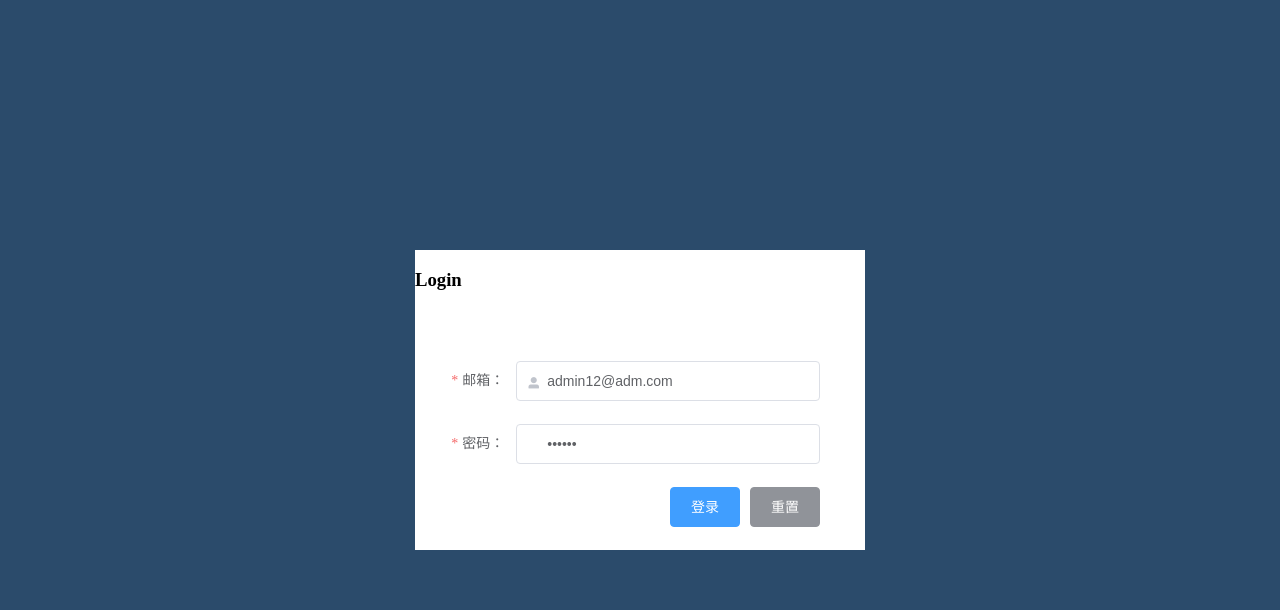
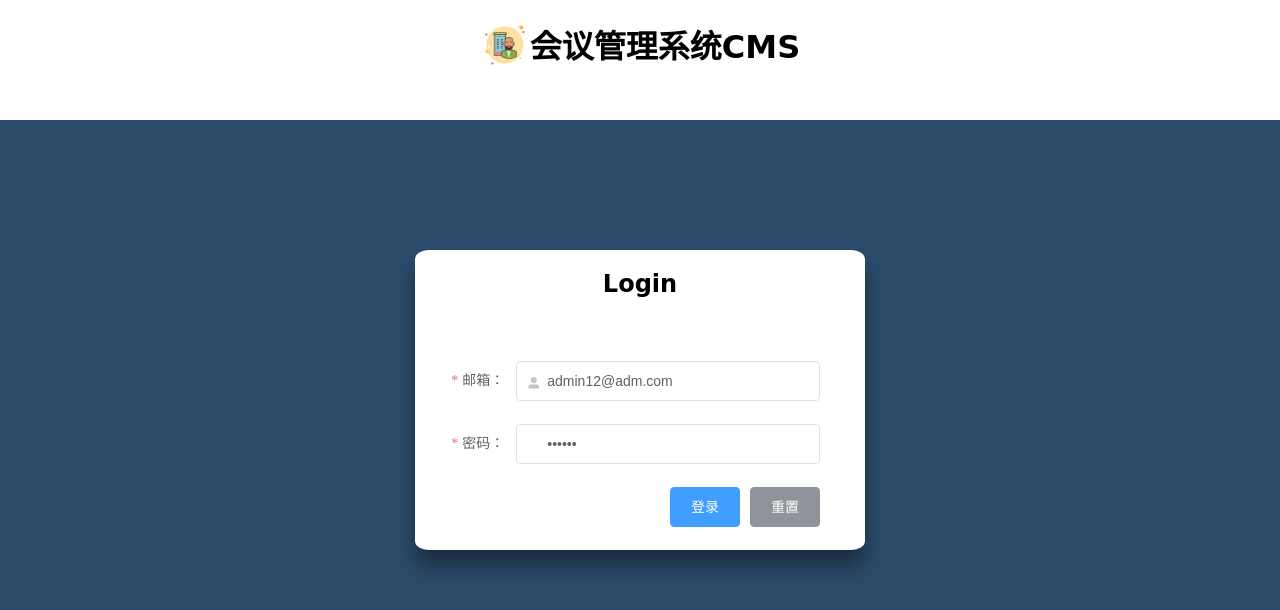
Before and after one commit to L-zz715/Conference_manage, a Vue app in the folder conference_management/: page /#/login in a window 1280 px wide. Shown: the top 610 px of the page. Built offline with nearby package versions, Linux system fonts and the light colour scheme; what vue-quill-editor would draw is missing.

Commit message:
modify layout

```diff
--- a/conference_management/src/assets/css/global.css
+++ b/conference_management/src/assets/css/global.css
@@ -3,7 +3,7 @@ html, body, #app{
     height: 100%;
     margin:0;
     padding: 0;
-    min-width: 1300px;
+    min-width: 1000px;
 }
 
 /* 面包屑导航 */
--- a/conference_management/src/pages/conference-manage/conference-list/index.vue
+++ b/conference_management/src/pages/conference-manage/conference-list/index.vue
@@ -445,9 +445,7 @@ export default {
   methods: {
     async getConfersList() {
       if (this.currentRole === "admin") {
-        let res = await getAllConfers({
-          params: this.queryInfo,
-        });
+        let res = await getAllConfers(this.queryInfo);
         // console.log(res);
         if (res.meta.status !== 200) {
           return this.$message.error(res.meta.message);
--- a/conference_management/src/pages/home/index.vue
+++ b/conference_management/src/pages/home/index.vue
@@ -1,25 +1,18 @@
 <template>
-  <div>home 首页</div>
-
+  <div>
+    <h1>欢迎来到会议管理系统</h1>
+  </div>
 </template>
 
 <script>
 export default {
   name: "Home",
-  // data() {
-  //   return {
-  //     isCollapse: false,
-  //     activePath: "",
-  //   };
-  // },
-  // methods: {
-  //   logout() {
-  //     this.$router.push("login");
-  //   },
-  // },
 };
 </script>
 
 <style scoped>
+h1{
+  font-family: "Comic Sans MS", "Comic Sans", cursive;
 
+}
 </style>
--- a/conference_management/src/pages/layout/component/top.vue
+++ b/conference_management/src/pages/layout/component/top.vue
@@ -1,7 +1,6 @@
 <template>
-  <!-- <el-container> -->
   <el-header>
-    <span class="title">会议管理系统</span>
+    <h1 class="title">会议管理系统</h1>
     <span class="role_label">你好，{{ username }} </span>
     <span>用户角色：</span>
     <el-select
@@ -18,12 +17,10 @@
       >log out</el-button
     >
   </el-header>
-  <!-- </el-container> -->
 </template>
 
 <script>
 import { mapState } from "vuex";
-import {getProfile} from "@/api"
 export default {
   data() {
     return {
@@ -45,17 +42,16 @@ export default {
     getRoleList() {
       this.currentUserRoleList = this.UserRoleList.split(",");
     },
-    getUserProfile() {},
     logout() {
       this.$store.commit("LOGIN_OUT");
       this.$store.commit("CLEAR_USERROLELIST");
       this.$store.commit("CLEAR_CURRENTROLE");
-      window.sessionStorage.clear()
+      window.sessionStorage.clear();
       window.location.reload();
     },
     changeCurrentRole(role) {
       window.sessionStorage.setItem("currentRole", role);
-      this.$router.push('/home')
+      this.$router.push("/home");
       window.location.reload();
     },
   },
@@ -69,14 +65,20 @@ export default {
   justify-content: flex-start;
   align-items: center;
   padding-left: 0;
-  /* width: 100%; */
 }
 
 .el-header .title,
 span {
   font-size: 18px;
   color: #fff;
-  margin-left: 15px;
+  margin-left: 1%;
+  width: 300px;
+}
+
+h1 {
+  display: inline-block;
+  font-family: "Comic Sans MS", "Comic Sans", cursive;
+
 }
 
 .el-header .role_label {
@@ -86,6 +88,6 @@ span {
 }
 
 .el-button {
-  margin-left: 1%;
+  margin-left: 3%;
 }
 </style>
--- a/conference_management/src/pages/login/index.vue
+++ b/conference_management/src/pages/login/index.vue
@@ -1,7 +1,13 @@
 <template>
   <div class="login_container">
+    <div class="head">
+      <div class="title">
+        <img src="@/assets/newIcon1.png" alt="会议图标" />
+        <h1>会议管理系统CMS</h1>
+      </div>
+    </div>
     <div class="login_box">
-      <h3>Login</h3>
+      <h2>Login</h2>
       <el-form
         ref="loginFormRef"
         :model="loginForm"
@@ -71,6 +77,7 @@ export default {
     };
   },
   methods: {
+    // 登录
     loginFuc() {
       this.$refs.loginFormRef.validate(async (valid) => {
         if (!valid) return;
@@ -86,17 +93,16 @@ export default {
         let token = res.token;
         let roleList = res.user.rolelist;
         this.$store.commit("LOGIN_IN", token);
+
         //保存角色信息
-
         this.$store.commit("SET_USERROLELIST", roleList);
         this.$store.commit("SET_CURRENTROLE", roleList[0]);
         window.sessionStorage.setItem("currentRole", roleList[0]);
-        //保存用户信息
-        // let res2 = await getProfile(token);
-        // store.commit("permission/SET_USERPROFILE", res2.data);
+        //跳转首页
         this.$router.replace("/").catch(() => {});
       });
     },
+    // 重置登录信息
     resetLoginForm() {
       this.$refs.loginFormRef.resetFields();
     },
@@ -105,6 +111,10 @@ export default {
 </script>
 
 <style lang="less" scoped>
+.head {
+  height: 15%;
+  background-color: #fff;
+}
 .login_container {
   height: 100%;
   background-color: #2b4b6b;
@@ -113,38 +123,13 @@ export default {
 .login_box {
   width: 450px;
   height: 300px;
+  border-radius: 3%;
   background-color: #fff;
   position: absolute;
   left: 50%;
   top: 50%;
   transform: translate(-50%, -50%);
-
-  .avatar_box {
-    //less  的语法嵌套
-    height: 130px;
-    width: 130px;
-    border: 1px solid #eee;
-    border-radius: 50%;
-    padding: 10px;
-    overflow: hidden;
-    box-shadow: 0 0 10px #ddd;
-    position: absolute;
-    left: 50%;
-    transform: translate(-50%, -50%);
-    background: #fff;
-
-    img {
-      width: 100%;
-      border-radius: 50%;
-      background-color: #eee;
-    }
-  }
-}
-
-.btns {
-  // float: right;
-  display: flex;
-  justify-content: flex-end;
+  box-shadow: 0 16px 20px 0 rgba(0, 0, 0, 0.4);
 }
 
 .login_form {
@@ -152,4 +137,37 @@ export default {
   position: absolute;
   bottom: 0;
 }
+
+.btns {
+  display: flex;
+  justify-content: flex-end;
+}
+
+.title {
+  position: absolute;
+  left: 50%;
+  transform: translate(-50%, 0);
+}
+
+img {
+  position: relative;
+  float: left;
+  top: 20px;
+}
+
+h1,h2{
+  font-family: "Comic Sans MS", "Comic Sans", cursive;
+}
+
+h1 {
+  float: left;
+}
+
+h2 {
+  position: absolute;
+  left: 50%;
+  transform: translate(-50%, 0);
+}
+
+
 </style>
```
Also changed, not shown: conference_management/src/assets/newIcon1.png (added).
